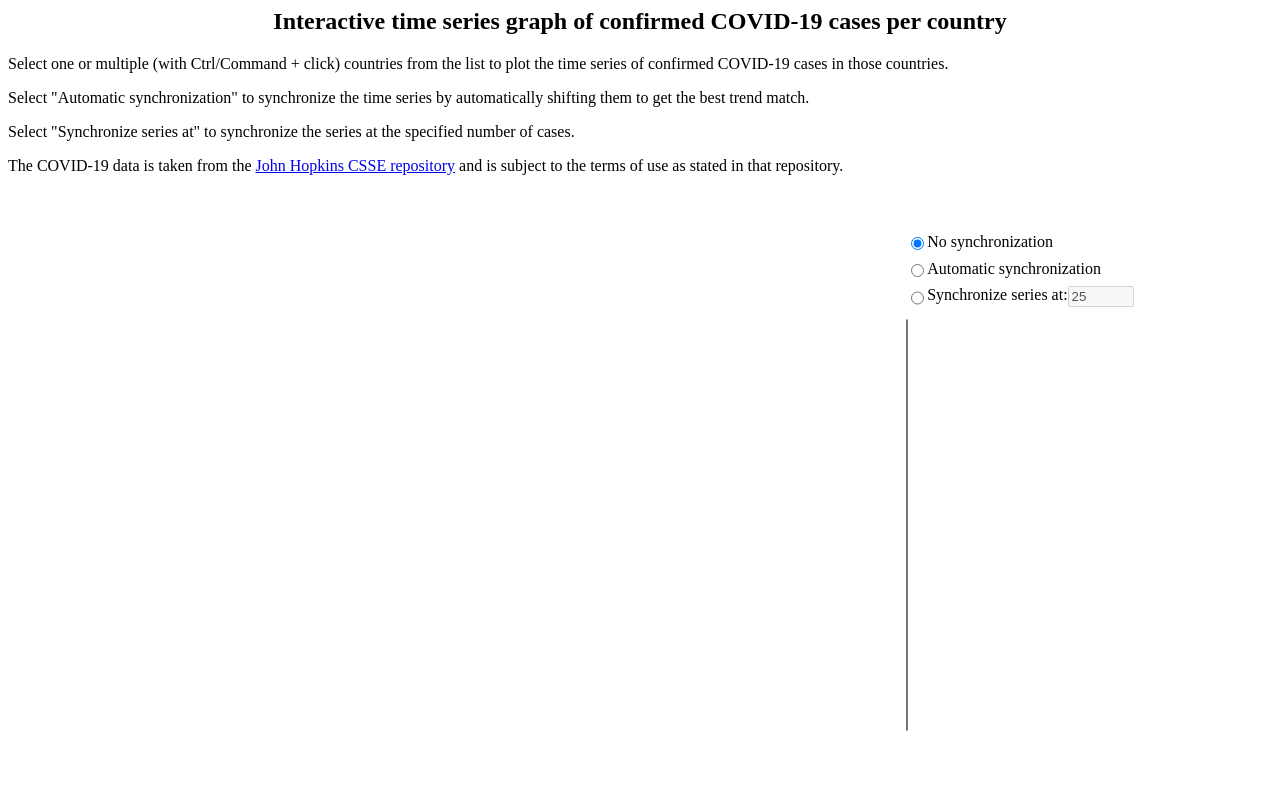
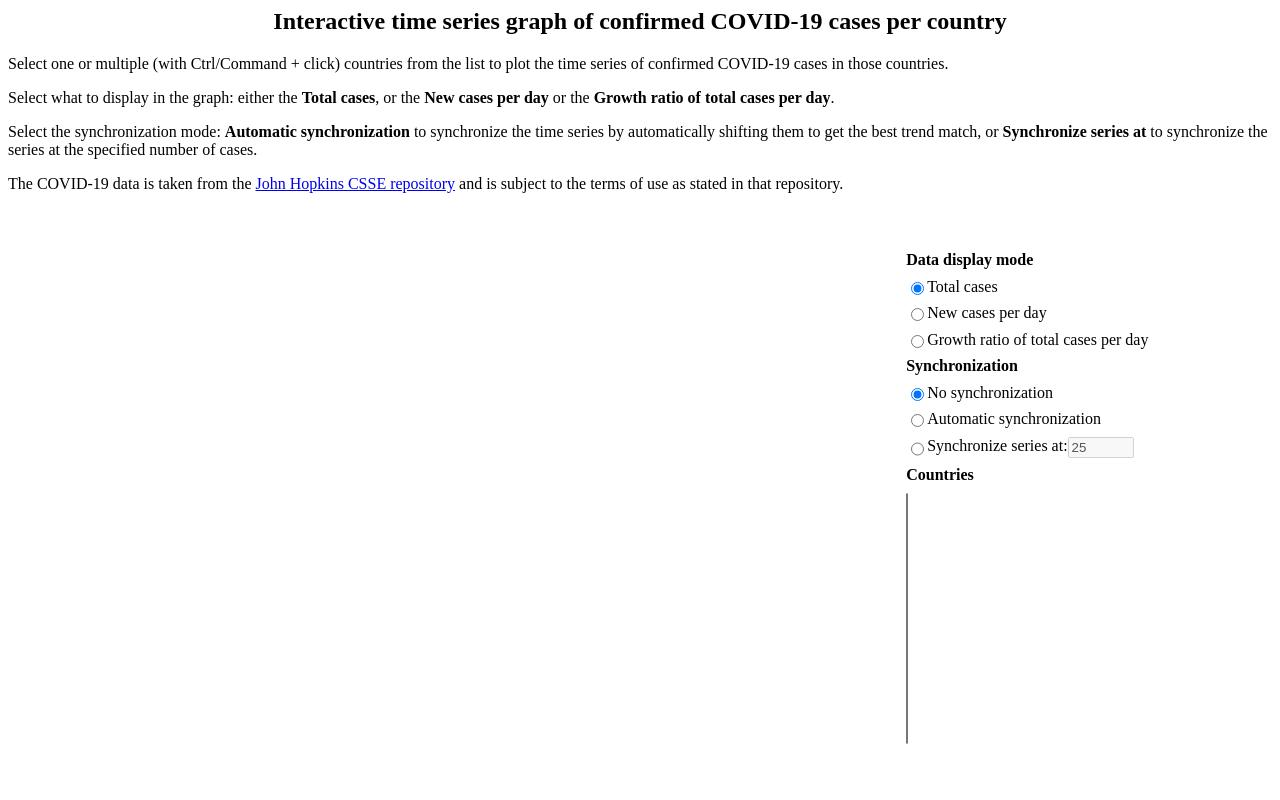
Before and after one commit to afrantzis/covid-19, a plain HTML site: page index.html in a window 1280 px wide. Shown: the top 800 px of the page. Drawn offline with nearby package versions, Linux system fonts and the light colour scheme; no server answers.

Commit message:
Add new modes for new cases and grow ratio per day

```diff
--- a/index.html
+++ b/index.html
@@ -38,18 +38,16 @@
         #options-container {
             display:flex;
             flex-direction: column;
+            flex-wrap: wrap;
             width: 100%;
             height: 25%;
         }
     }
-    #choices {
-        height: 100%;
+    .column-container {
+        display:flex;
+        flex-direction: column;
     }
-    #choices-container {
-        padding: 2.5% 0% 0 2.5%;
-        height: 90%;
-    }
-    #sync-container {
+    .row-container {
         display:flex;
         flex-direction: row;
         padding: 1.5% 0 1.5% 2.5%;
@@ -154,6 +152,10 @@ $("input[type=radio][name=sync]").on("change", () => {
 
 $("#sync_value").on("change", plotAccordingToChoices);
 
+$("input[type=radio][name=mode]").on("change", () => {
+    plotAccordingToChoices();
+});
+
 $("#graph").bind("plothover", function (event, pos, item) {
     if (!pos.x || !pos.y) {
         return;
@@ -238,6 +240,22 @@ function plotAccordingToChoices() {
             data.push(datasets.get(key));
         }
     });
+
+    if ($("#mode_per_day").is(":checked")) {
+        data.forEach((series,i) => {
+            var diffs = series.data.slice(1).map((x,i) => [x[0], x[1] - series.data[i][1]]);
+            diffs.unshift(series.data[0]);
+            data[i] = Object.assign({}, data[i], {data: diffs});
+        });
+    }
+
+    if ($("#mode_growth_ratio").is(":checked")) {
+        data.forEach((series,i) => {
+            var pct = series.data.slice(1).map((x,i) => [x[0], x[1] / series.data[i][1]]);
+            pct.unshift([series.data[0][0], NaN]);
+            data[i] = Object.assign({}, data[i], {data: pct});
+        });
+    }
 
     if ($("#sync_manual").is(":checked")) {
         const sync_value = $("#sync_value").val();
@@ -327,12 +345,14 @@ plotAccordingToChoices();
     <p> Select one or multiple (with Ctrl/Command + click) countries from the list
     to plot the time series of confirmed COVID-19 cases in those countries. </p>
 
-    <p> Select "Automatic synchronization" to synchronize the time series by automatically
-    shifting them to get the best trend match.
-    </p>
+    <p> Select what to display in the graph: either the <b>Total cases</b>, or
+    the <b>New cases per day</b> or the <b>Growth ratio of total cases per
+    day</b>.  </p>
 
-    <p> Select "Synchronize series at" to synchronize the series at the specified number of
-    cases. </p>
+    <p> Select the synchronization mode: <b>Automatic synchronization</b> to
+    synchronize the time series by automatically shifting them to get the best
+    trend match, or <b>Synchronize series at</b> to synchronize the series at the
+    specified number of cases.</p>
 
     <p>
     The COVID-19 data is taken from the <a href="https://github.com/CSSEGISandData/COVID-19">John Hopkins CSSE repository</a>
@@ -343,21 +363,48 @@ plotAccordingToChoices();
     <div id="graph-container">
         <div id="graph"></div>
         <div id="options-container">
-            <div id="sync-container">
+            <div class="column-container">
+                <div class="row-container">
+                    <b>Data display mode</b>
+                </div>
+                <div class="row-container">
+                    <input type="radio" name="mode" id="mode_total" checked>
+                    <label for="mode_total">Total cases</label>
+                </div>
+                <div class="row-container">
+                    <input type="radio" name="mode" id="mode_per_day">
+                    <label for="mode_per_day">New cases per day</label>
+                </div>
+                <div class="row-container">
+                    <input type="radio" name="mode" id="mode_growth_ratio">
+                    <label for="mode_growth_ratio">Growth ratio of total cases per day</label>
+                </div>
+            </div>
+            <div class="column-container">
+                <div class="row-container">
+                    <b>Synchronization</b>
+                </div>
+                <div class="row-container">
                     <input type="radio" name="sync" id="sync_none" checked>
-                <label for="sync_auto">No synchronization</label>
+                    <label for="sync_none">No synchronization</label>
                 </div>
-            <div id="sync-container">
+                <div class="row-container">
                     <input type="radio" name="sync" id="sync_auto">
                     <label for="sync_auto">Automatic synchronization</label>
                 </div>
-            <div id="sync-container">
+                <div class="row-container">
                     <input type="radio" name="sync" id="sync_manual">
                     <label for="sync_value">Synchronize series at:</label>
                     <input type="number" id="sync_value" style="width: 5em" min="0" disabled="true" value="25">
                 </div>
-            <div id="choices-container">
-                <select id="choices" multiple="true"></select>
+            </div>
+            <div class="column-container" style="height: 100%">
+                <div class="row-container">
+                    <b>Countries</b>
+                </div>
+                <div class="row-container" style="height: 100%">
+                    <select id="choices" multiple="true" style="height: 100%"></select>
+                </div>
             </div>
         </div>
     </div>
```
Also changed, not shown: 1 other file. Lines whose indentation alone changed are shown as unchanged.
